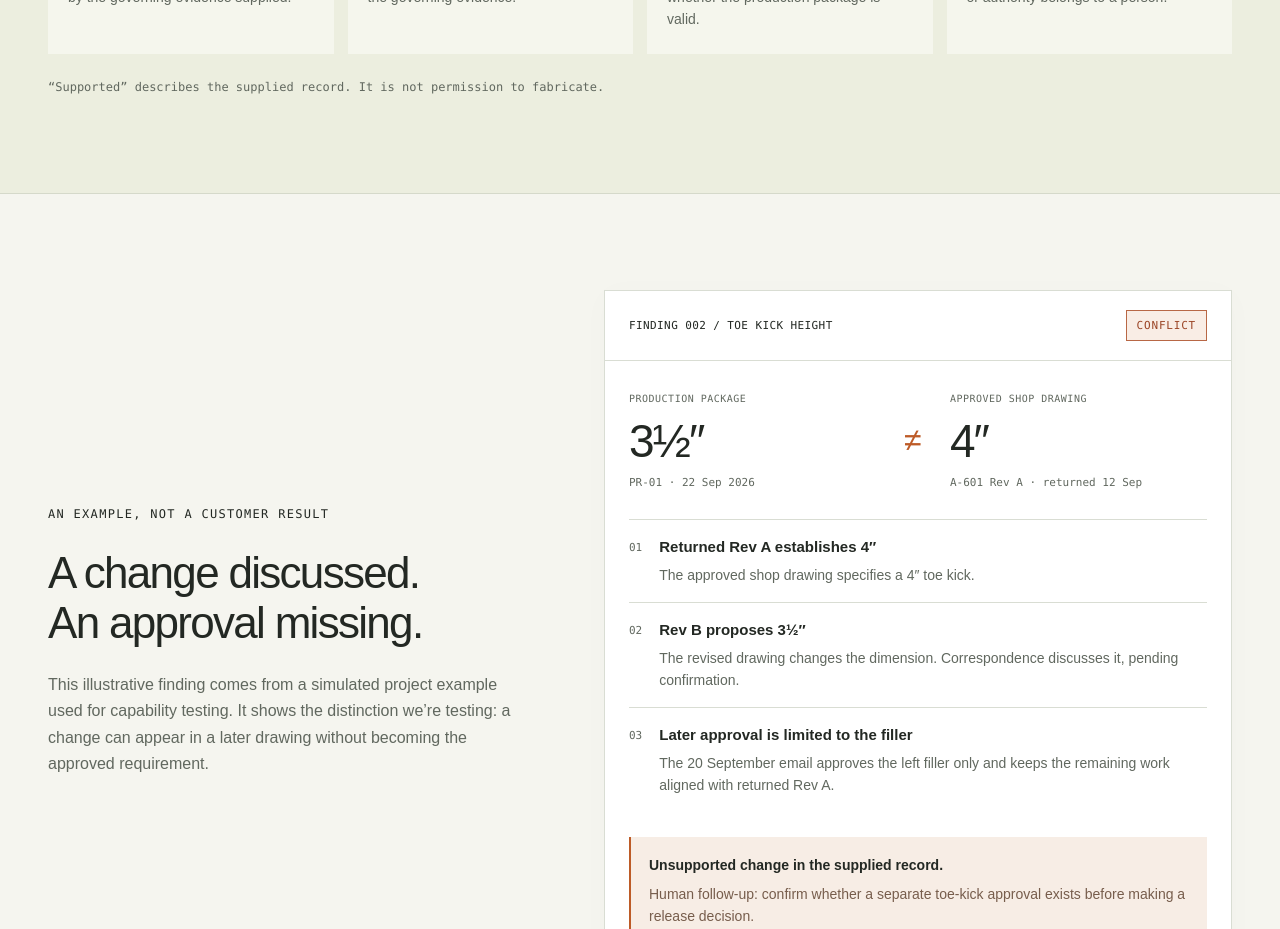
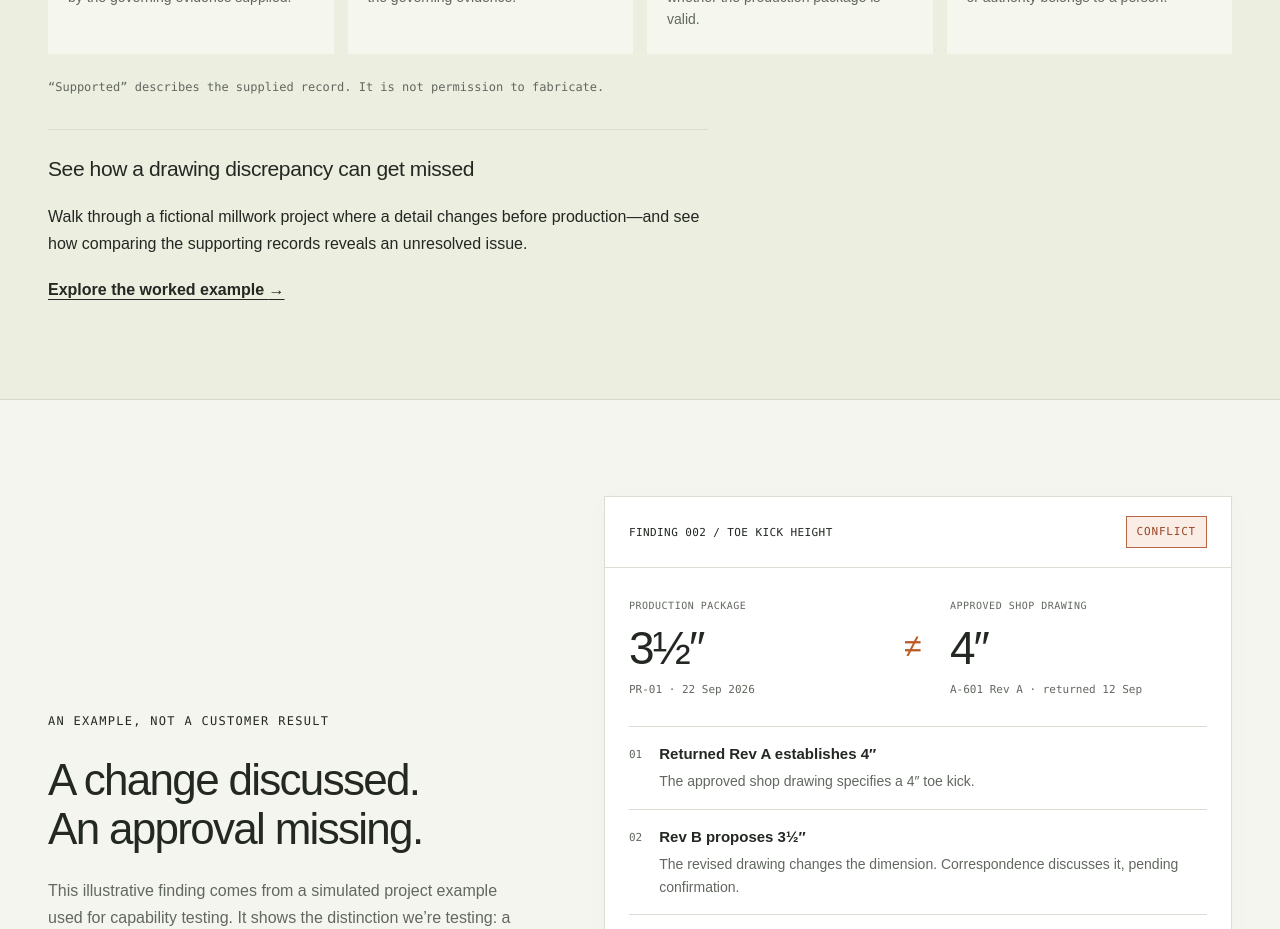
Before and after one commit to llindholm/preflight-pilot, a Next.js app: page / in a window 1280 px wide. Shown: the part 1860-2789 px from the top of the page. Built offline with nearby package versions, Linux system fonts and the light colour scheme; no server answers.

Commit message:
Add contextual homepage link to worked review example

```diff
--- a/app/page.tsx
+++ b/app/page.tsx
@@ -241,6 +241,23 @@ export default function Home() {
               “Supported” describes the supplied record. It is not permission to
               fabricate.
             </p>
+            <aside
+              aria-labelledby="worked-example-heading"
+              style={{ maxWidth: 660, marginTop: 32, paddingTop: 24, borderTop: "1px solid var(--line)" }}
+            >
+              <h3 id="worked-example-heading">See how a drawing discrepancy can get missed</h3>
+              <p>
+                Walk through a fictional millwork project where a detail changes
+                before production—and see how comparing the supporting records
+                reveals an unresolved issue.
+              </p>
+              <a
+                href="/resources/millwork-shop-drawing-review"
+                style={{ textDecoration: "underline", textUnderlineOffset: 4, fontWeight: 600 }}
+              >
+                Explore the worked example <span aria-hidden="true">→</span>
+              </a>
+            </aside>
           </div>
         </section>
         <section className="section wrap example" id="example">
```
